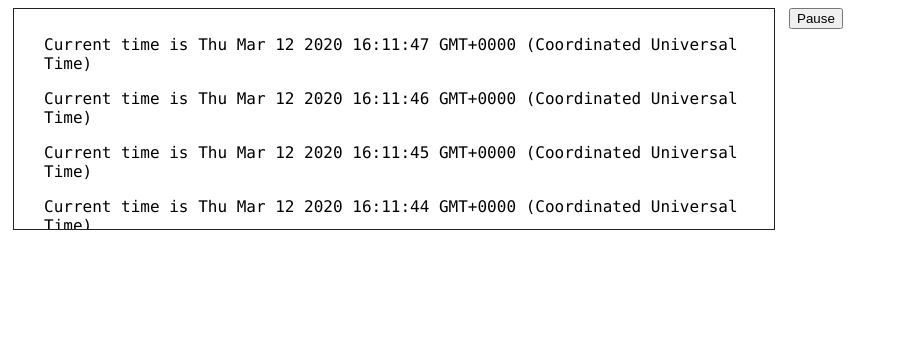
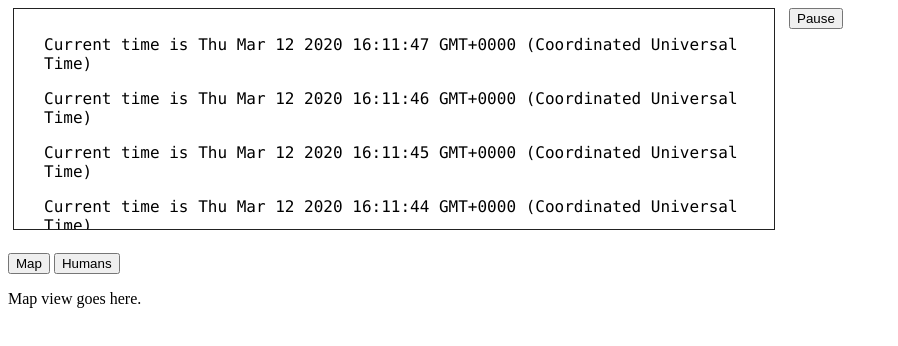
Before and after one commit to rmtsukuru/soc-sim, a plain HTML site: page index.html in a window 1280 px wide. Shown: the whole page, without its empty margins (0-898 px from the left). Drawn offline with nearby package versions, Linux system fonts and the light colour scheme.

Commit message:
Added support for displaying and switching between different views.

```diff
--- a/css/style.css
+++ b/css/style.css
@@ -1,4 +1,9 @@
 #main {
+}
+
+#main .top-sec {
+    min-height: 230px;
+    margin-bottom: 15px;
 }
 
 #main .left-col, #main .right-col {
--- a/index.html
+++ b/index.html
@@ -10,12 +10,26 @@
     </head>
     <body>
         <div id="main">
-            <div class="left-col">
-                <div class="console-output">
+            <div class="top-sec">
+                <div class="left-col">
+                    <div class="console-output">
+                    </div>
+                </div>
+                <div class="right-col">
+                    <button id="pauseButton">Pause</button>
                 </div>
             </div>
-            <div class="right-col">
-                <button id="pauseButton">Pause</button>
+            <div class="view-tabs">
+                <button data-view="map">Map</button>
+                <button data-view="humans">Humans</button>
+            </div>
+            <div class="view-container">
+                <div id="view-map">
+                    <p>Map view goes here.</p>
+                </div>
+                <div id="view-humans" style="display: none;">
+                    <p>Humans and such.</p>
+                </div>
             </div>
         </div>
         <script type="text/javascript" src="js/config.js"></script>
--- a/js/input.js
+++ b/js/input.js
@@ -8,4 +8,10 @@ function setupInput() {
         }
         game.paused = !game.paused;
     });
+
+    $('.view-tabs > button').click(e => {
+        const view = $(e.target).data('view');
+        $('.view-container > div').hide();
+        $('.view-container > #view-' + view).show();
+    });
 }
```
